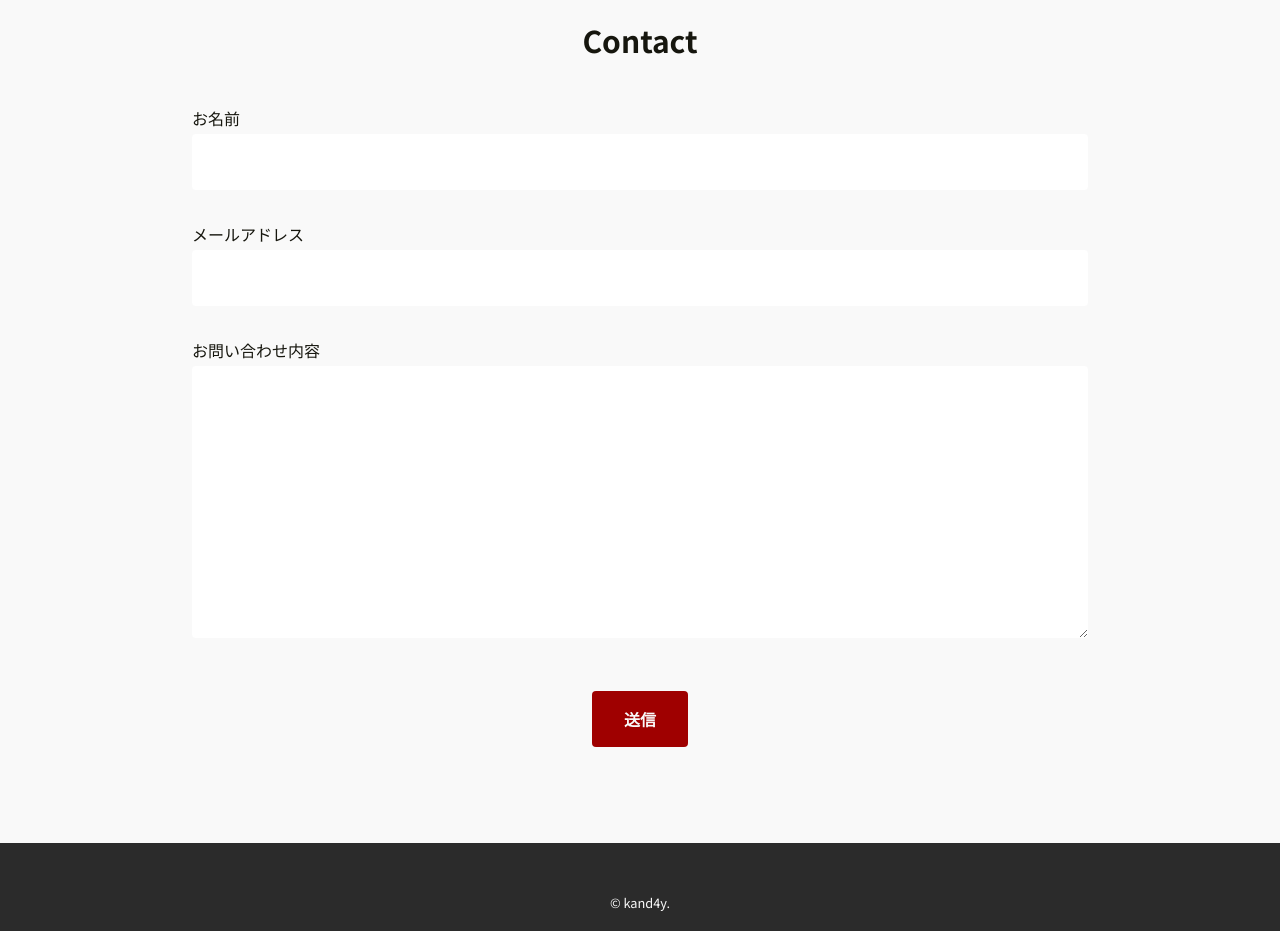
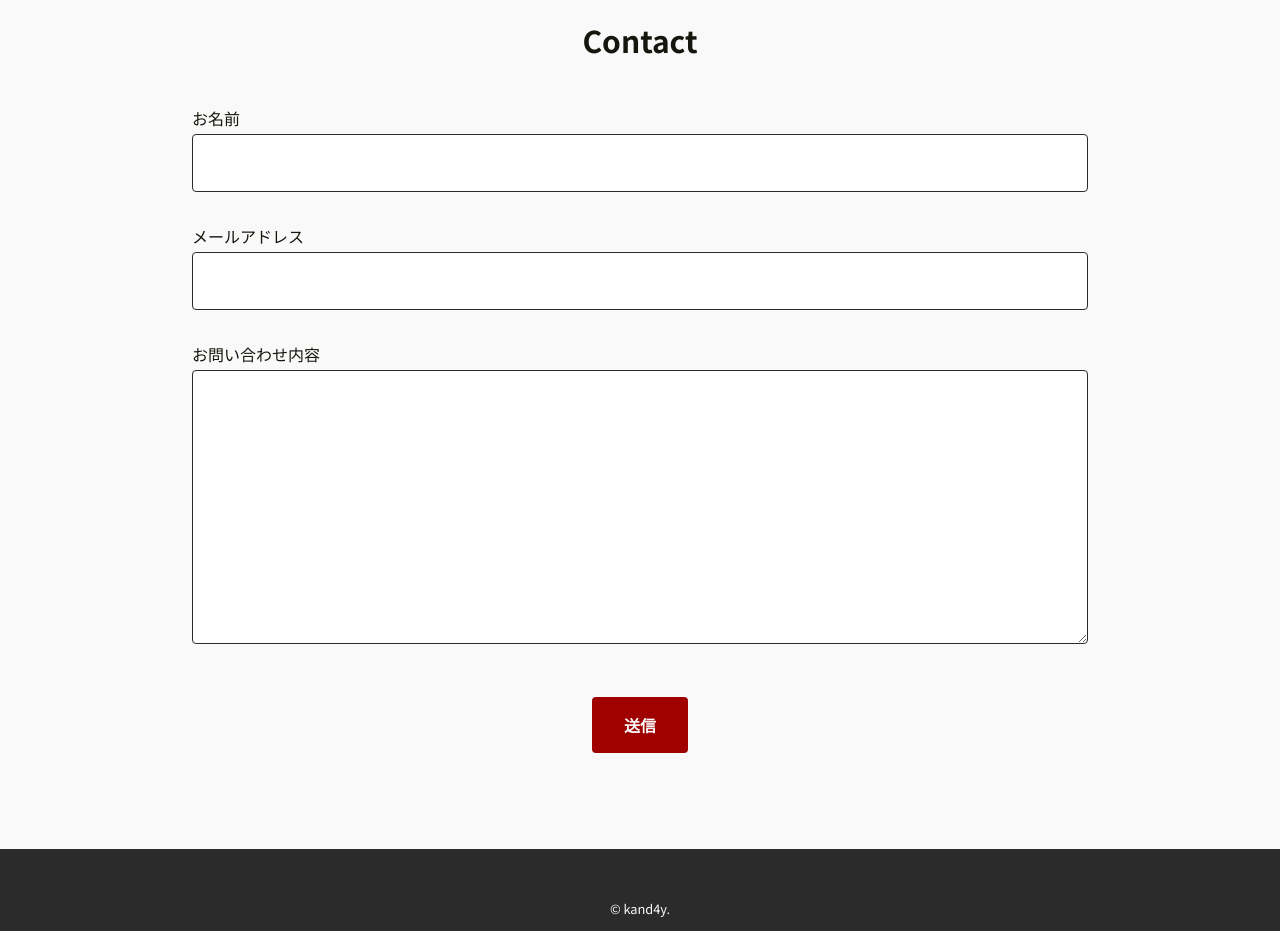
Before and after one commit to kand4y/portfolio_site_code, a website built with Vite: page index.html in a window 1280 px wide. Shown: the part 2500-3431 px from the top of the page. Built offline with nearby package versions, Linux system fonts and the light colour scheme.

Commit message:
fix: inputスタイル修正

```diff
--- a/src/style.css
+++ b/src/style.css
@@ -19,7 +19,7 @@
 
   input[type="text"],
   input[type="email"] {
-    @apply w-full py-4 px-4 rounded;
+    @apply w-full py-4 px-4 rounded border-gray border;
   }
 
   input[type="submit"] {
@@ -27,6 +27,6 @@
   }
 
   textarea {
-    @apply w-full py-4 px-4 rounded;
+    @apply w-full py-4 px-4 rounded border-gray border;
   }
 }
```
